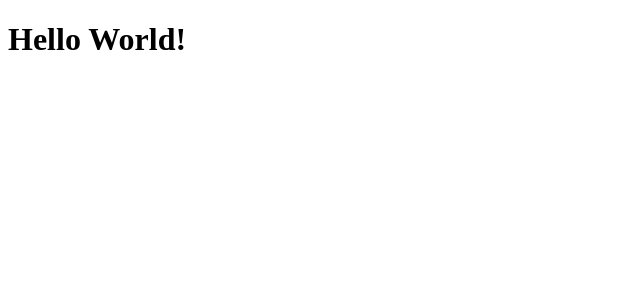
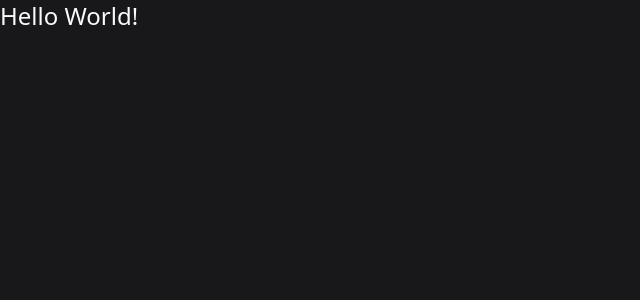
Before and after one commit to lacj2000/event-platform-clone-ignite-lab, a React (Vite) app: page / in a window 1280 px wide. Shown: the top 300 px of the page, without its empty margins (0-640 px from the left). Built offline with nearby package versions, Linux system fonts and the light colour scheme.

Commit message:
update - body global.css

```diff
--- a/src/App.tsx
+++ b/src/App.tsx
@@ -1,7 +1,7 @@
 function App() {
 
   return (
-    <h1>
+    <h1 className="text-2xl">
       Hello World!
     </h1>
   );
--- a/src/styles/global.css
+++ b/src/styles/global.css
@@ -1,3 +1,8 @@
 @tailwind base;
 @tailwind components;
 @tailwind utilities;
+
+
+body {
+  @apply bg-zinc-900 text-zinc-50;
+}
```
Also changed, not shown: src/main.tsx (+4 -3 lines).
